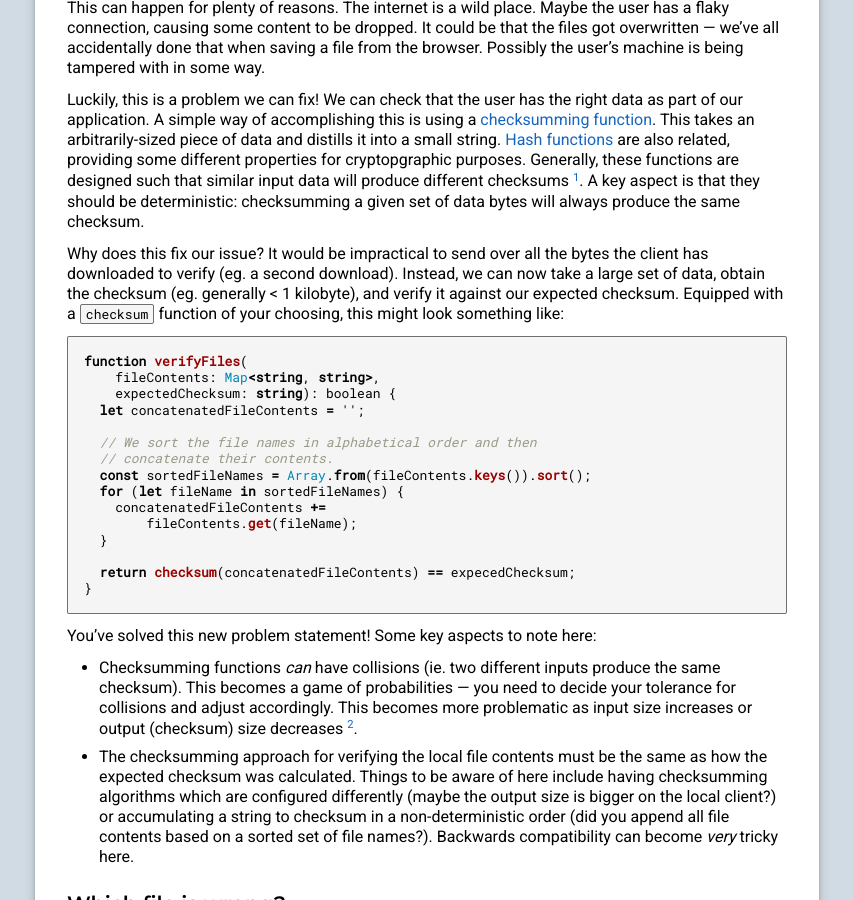
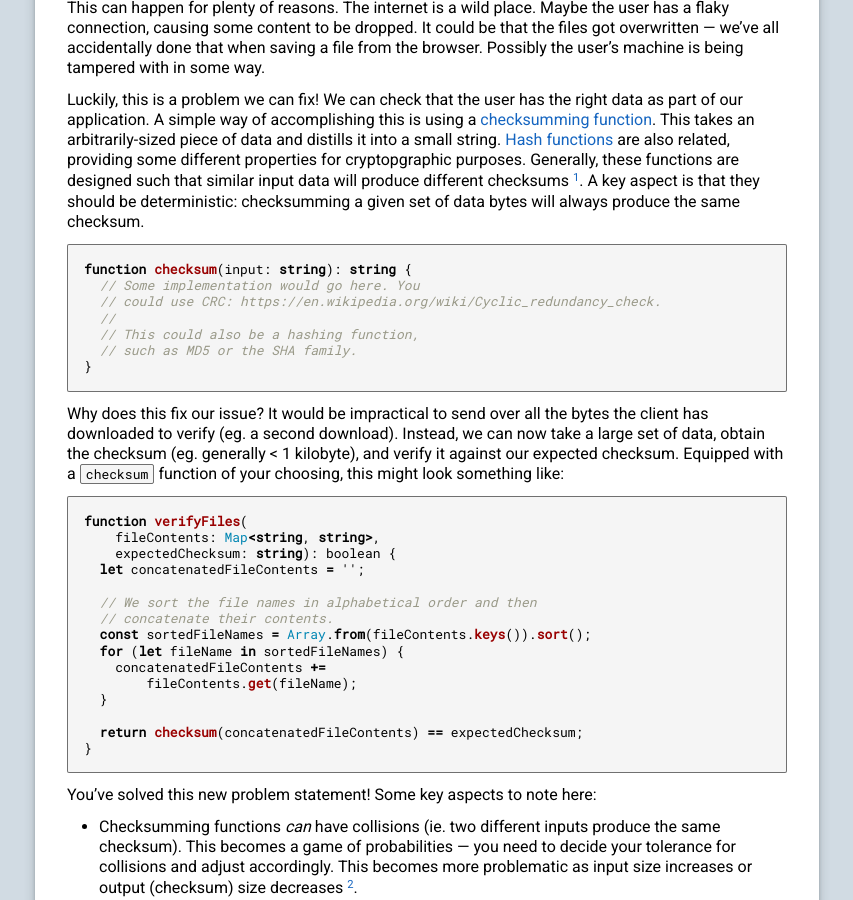
Before and after one commit to jokeofweek/jokeofweek.github.io, a Jekyll site: the page built from _posts/2020-05-26-merkle_trees.markdown, in a window 1280 px wide and 900 px high, scrolled down 494 px. Shown: the whole window, without its empty margins (213-1066 px from the left). Built offline with Jekyll 4.4.1, drawn with Linux system fonts in a browser that asks for light colours.

Commit message:
Add type for checksum function.

```diff
--- a/_posts/2020-05-26-merkle_trees.markdown
+++ b/_posts/2020-05-26-merkle_trees.markdown
@@ -16,6 +16,16 @@ This can happen for plenty of reasons. The internet is a wild place. Maybe the u
 
 Luckily, this is a problem we can fix! We can check that the user has the right data as part of our application. A simple way of accomplishing this is using a [checksumming function](https://en.wikipedia.org/wiki/Checksum). This takes an arbitrarily-sized piece of data and distills it into a small string. [Hash functions](https://en.wikipedia.org/wiki/Hash_function) are also related, providing some different properties for cryptopgraphic purposes. Generally, these functions are designed such that similar input data will produce different checksums [^1]. A key aspect is that they should be deterministic: checksumming a given set of data bytes will always produce the same checksum.
 
+{% highlight typescript %}
+function checksum(input: string): string {
+  // Some implementation would go here. You
+  // could use CRC: https://en.wikipedia.org/wiki/Cyclic_redundancy_check.
+  //
+  // This could also be a hashing function,
+  // such as MD5 or the SHA family.
+}
+{% endhighlight %}
+
 Why does this fix our issue? It would be impractical to send over all the bytes the client has downloaded to verify (eg. a second download). Instead, we can now take a large set of data, obtain the checksum (eg. generally < 1 kilobyte), and verify it against our expected checksum. Equipped with a `checksum` function of your choosing, this might look something like:
 
 
@@ -33,7 +43,7 @@ function verifyFiles(
         fileContents.get(fileName);
   }
 
-  return checksum(concatenatedFileContents) == expecedChecksum;
+  return checksum(concatenatedFileContents) == expectedChecksum;
 }
 {% endhighlight %}
 
```
